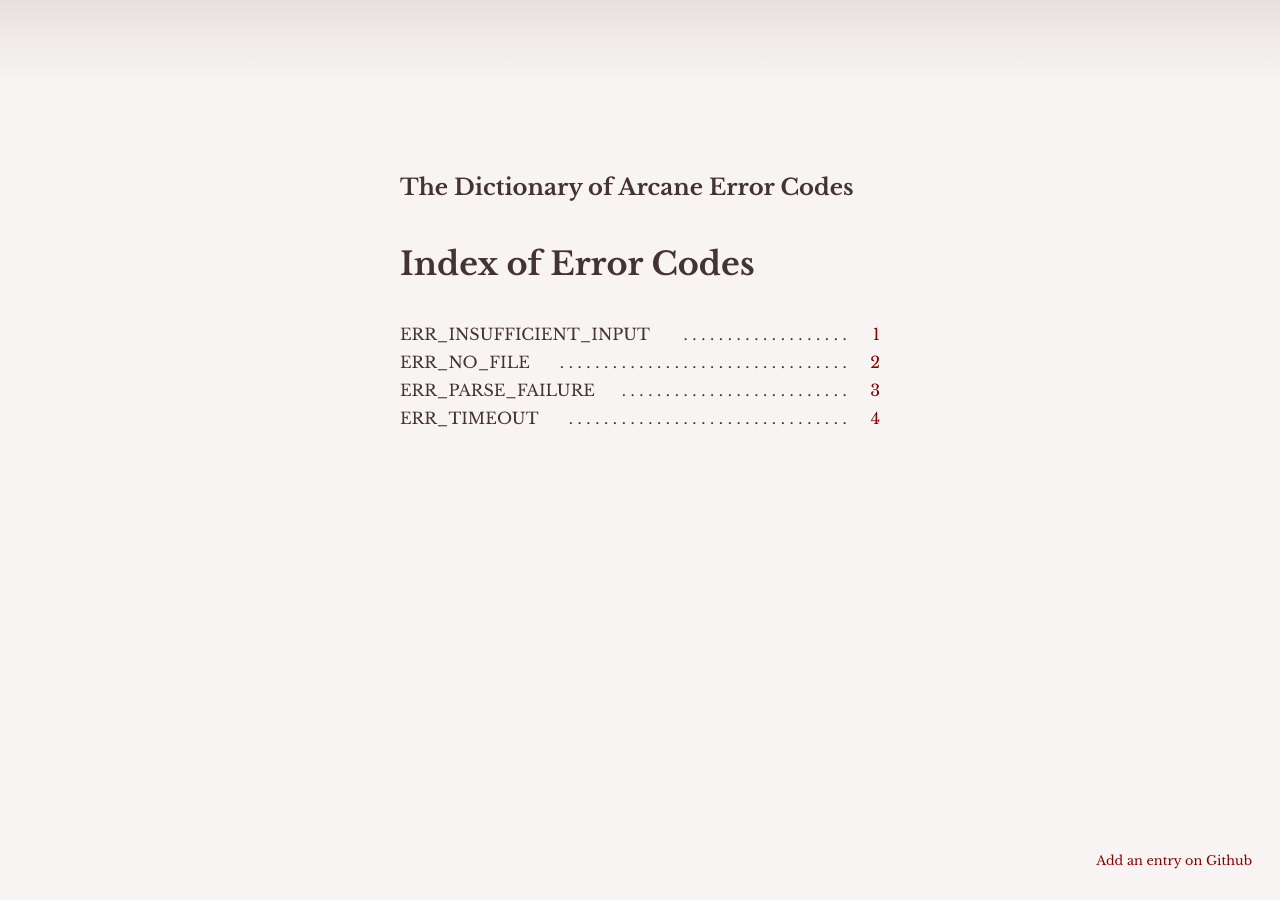
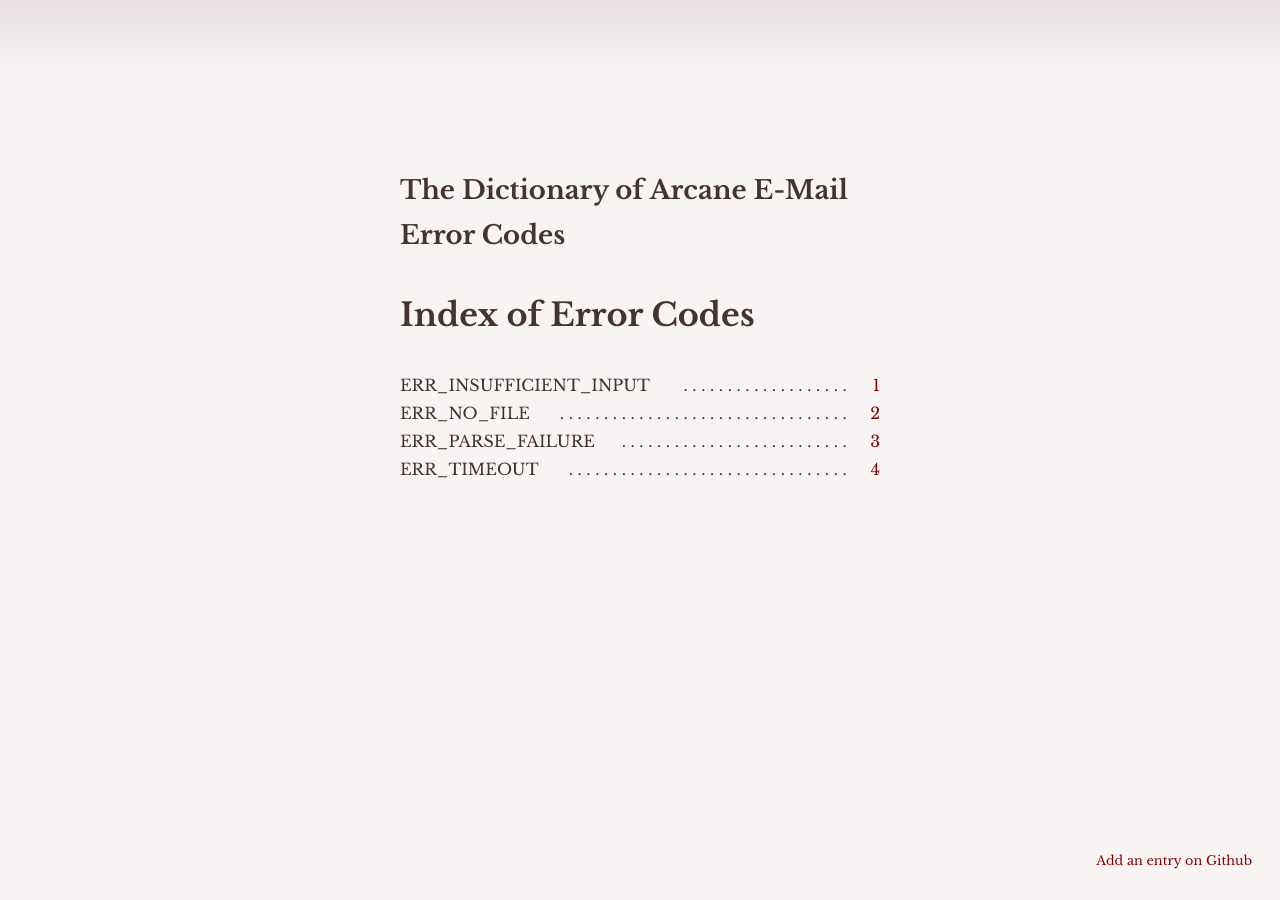
Before and after one commit to Boldewyn/errdict, a Jekyll site: the page built from index.md, in a window 1280 px wide. Built offline with Jekyll 4.4.1, drawn with Linux system fonts in a browser that asks for light colours.

Commit message:
make title explicit for e-mails

```diff
--- a/_config.yml
+++ b/_config.yml
@@ -1,4 +1,4 @@
-title: The Dictionary of Arcane Error Codes
+title: The Dictionary of Arcane E-Mail Error Codes
 url: "http://dictionary.boldewyn.de/"
 twitter_username: m_strehl
 github_username:  Boldewyn
--- a/dict.css
+++ b/dict.css
@@ -35,7 +35,7 @@ h2 {
   margin-bottom: 1.081461em;
 }
 
-h3, h2.intro {
+h3 {
   font-size: 1.4142em;
   margin-top: 0;
   margin-bottom: 1.237448em;
--- a/index.md
+++ b/index.md
@@ -3,7 +3,7 @@ layout: default
 footer: <a href="https://github.com/Boldewyn/errdict/issues">Add an entry on Github</a>
 ---
 
-<h2 class="intro">The Dictionary of Arcane Error Codes</h2>
+## {{ site.title }}
 
 # Index of Error Codes
 
```
